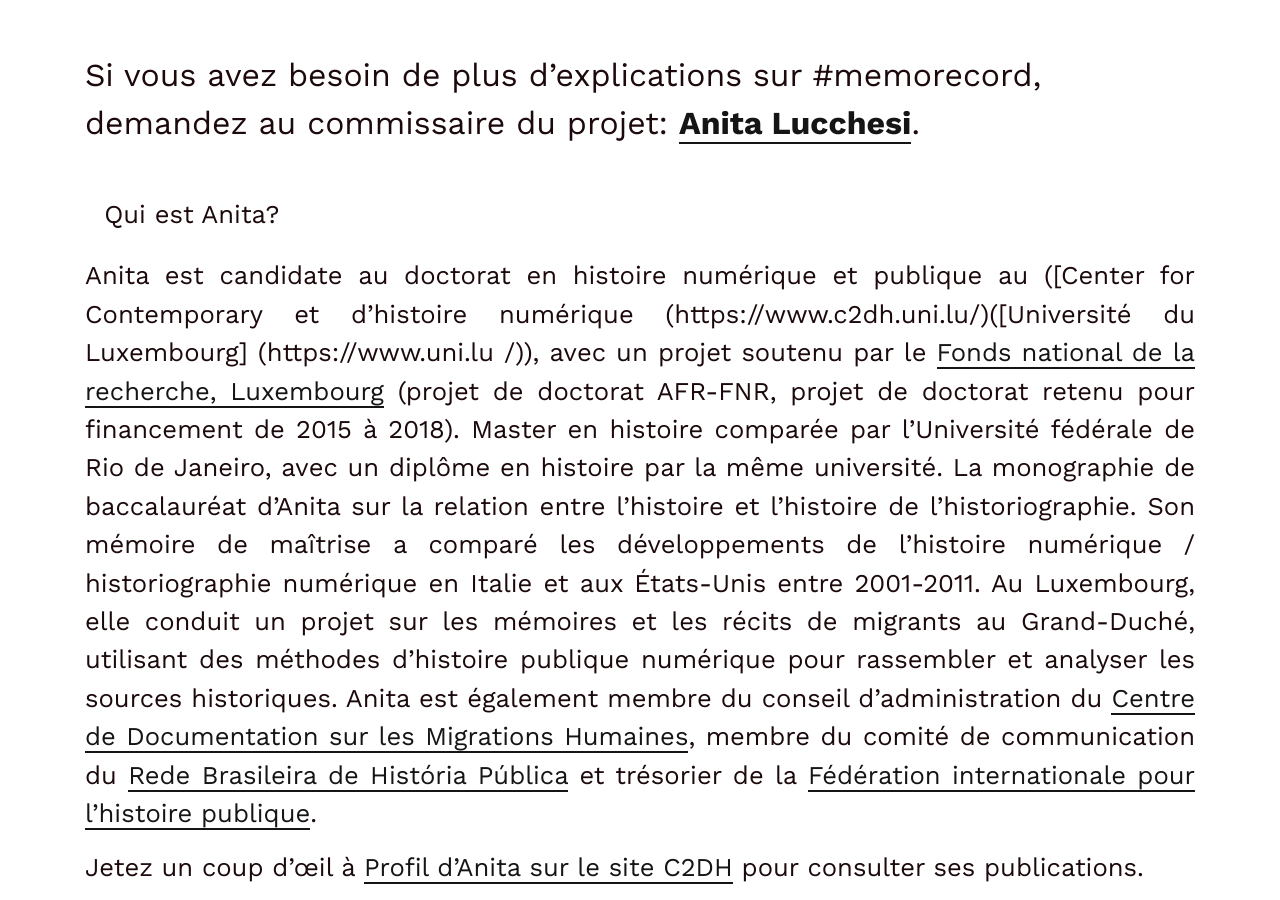
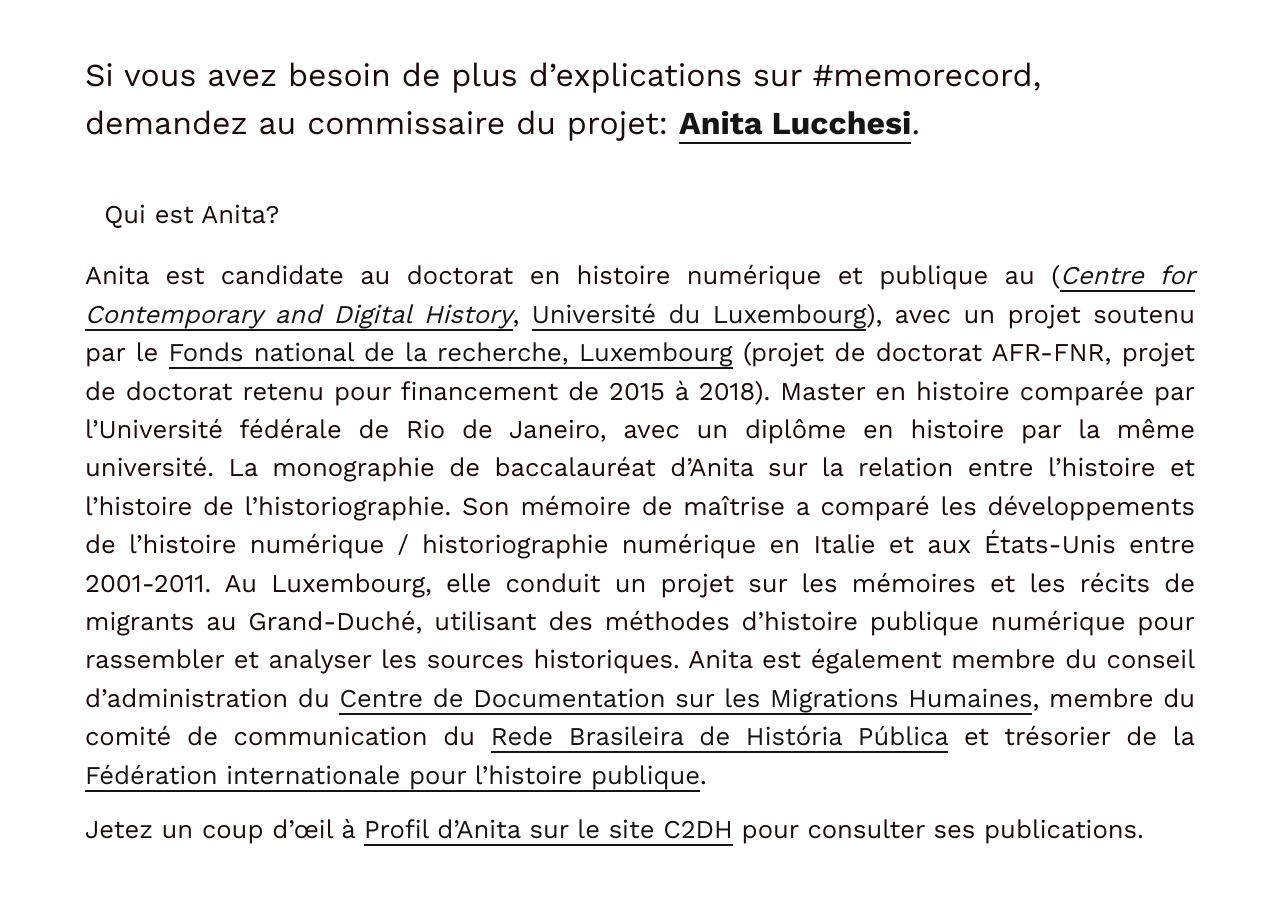
Before and after one commit to C2DH/memorecord, a Jekyll site: the page built from pages/ask-the-historian.fr.md, in a window 1280 px wide and 900 px high, scrolled down 309 px. Built offline with Jekyll 4.4.1, drawn with Linux system fonts in a browser that asks for light colours.

Commit message:
Update ask-the-historian.fr.md

```diff
--- a/pages/ask-the-historian.fr.md
+++ b/pages/ask-the-historian.fr.md
@@ -12,6 +12,6 @@ Si vous avez besoin de plus d'explications sur #memorecord, demandez au commissa
 
 ## Qui est Anita?
 
-Anita est candidate au doctorat en histoire numérique et publique au ([Center for Contemporary et d'histoire numérique (https://www.c2dh.uni.lu/)([Université du Luxembourg] (https://www.uni.lu /)), avec un projet soutenu par le [Fonds national de la recherche, Luxembourg](https://www.fnr.lu) (projet de doctorat AFR-FNR, projet de doctorat retenu pour financement de 2015 à 2018). Master en histoire comparée par l'Université fédérale de Rio de Janeiro, avec un diplôme en histoire par la même université. La monographie de baccalauréat d'Anita sur la relation entre l'histoire et l'histoire de l'historiographie. Son mémoire de maîtrise a comparé les développements de l'histoire numérique / historiographie numérique en Italie et aux États-Unis entre 2001-2011. Au Luxembourg, elle conduit un projet sur les mémoires et les récits de migrants au Grand-Duché, utilisant des méthodes d'histoire publique numérique pour rassembler et analyser les sources historiques. Anita est également membre du conseil d'administration du [Centre de Documentation sur les Migrations Humaines]((https://www.cdmh.lu)), membre du comité de communication du [Rede Brasileira de História Pública](http://historiapublica.com.br/) et trésorier de la [Fédération internationale pour l'histoire publique](http://ifph.hypotheses.org/).
+Anita est candidate au doctorat en histoire numérique et publique au ([*Centre for Contemporary and Digital History*](https://www.c2dh.uni.lu/), [Université du Luxembourg](https://www.uni.lu /)), avec un projet soutenu par le [Fonds national de la recherche, Luxembourg](https://www.fnr.lu) (projet de doctorat AFR-FNR, projet de doctorat retenu pour financement de 2015 à 2018). Master en histoire comparée par l'Université fédérale de Rio de Janeiro, avec un diplôme en histoire par la même université. La monographie de baccalauréat d'Anita sur la relation entre l'histoire et l'histoire de l'historiographie. Son mémoire de maîtrise a comparé les développements de l'histoire numérique / historiographie numérique en Italie et aux États-Unis entre 2001-2011. Au Luxembourg, elle conduit un projet sur les mémoires et les récits de migrants au Grand-Duché, utilisant des méthodes d'histoire publique numérique pour rassembler et analyser les sources historiques. Anita est également membre du conseil d'administration du [Centre de Documentation sur les Migrations Humaines]((https://www.cdmh.lu)), membre du comité de communication du [Rede Brasileira de História Pública](http://historiapublica.com.br/) et trésorier de la [Fédération internationale pour l'histoire publique](http://ifph.hypotheses.org/).
 
 Jetez un coup d'œil à [Profil d'Anita sur le site C2DH](https://www.c2dh.uni.lu/people/anita-lucchesi) pour consulter ses publications.
```
